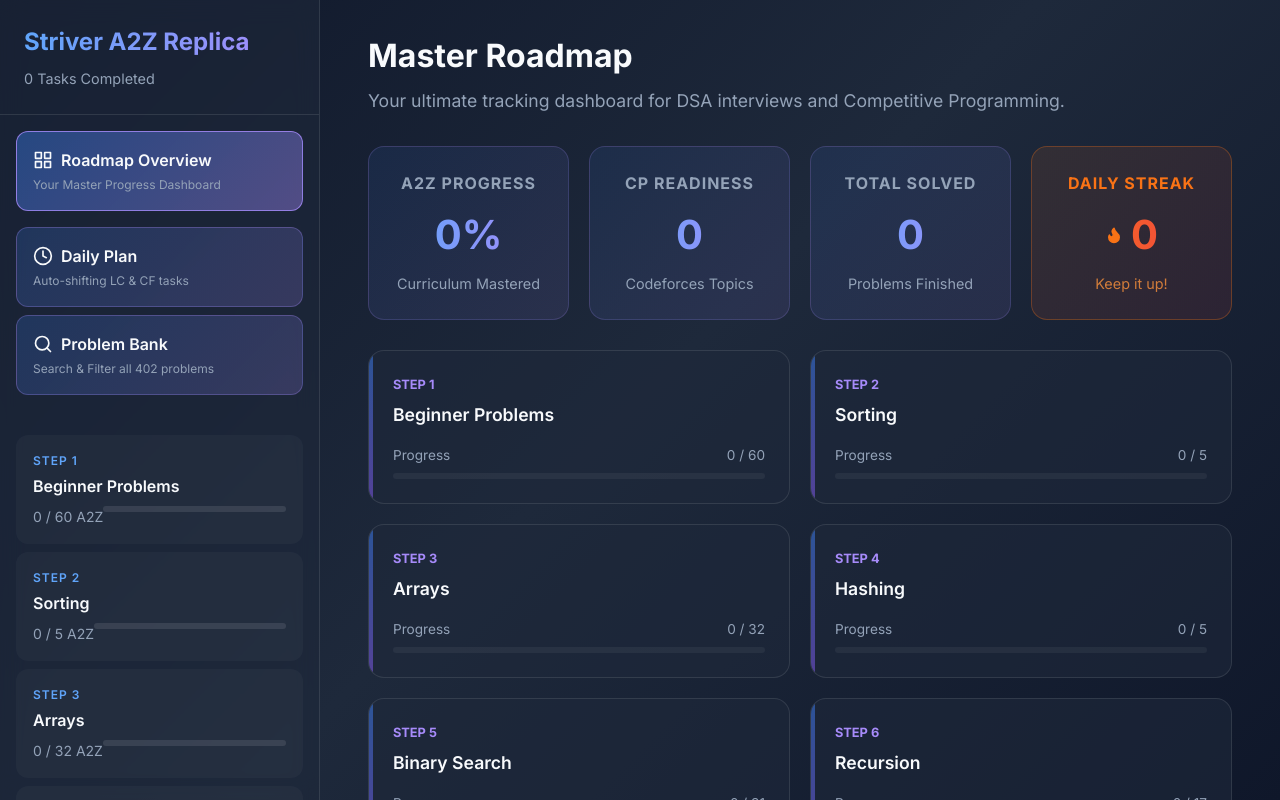
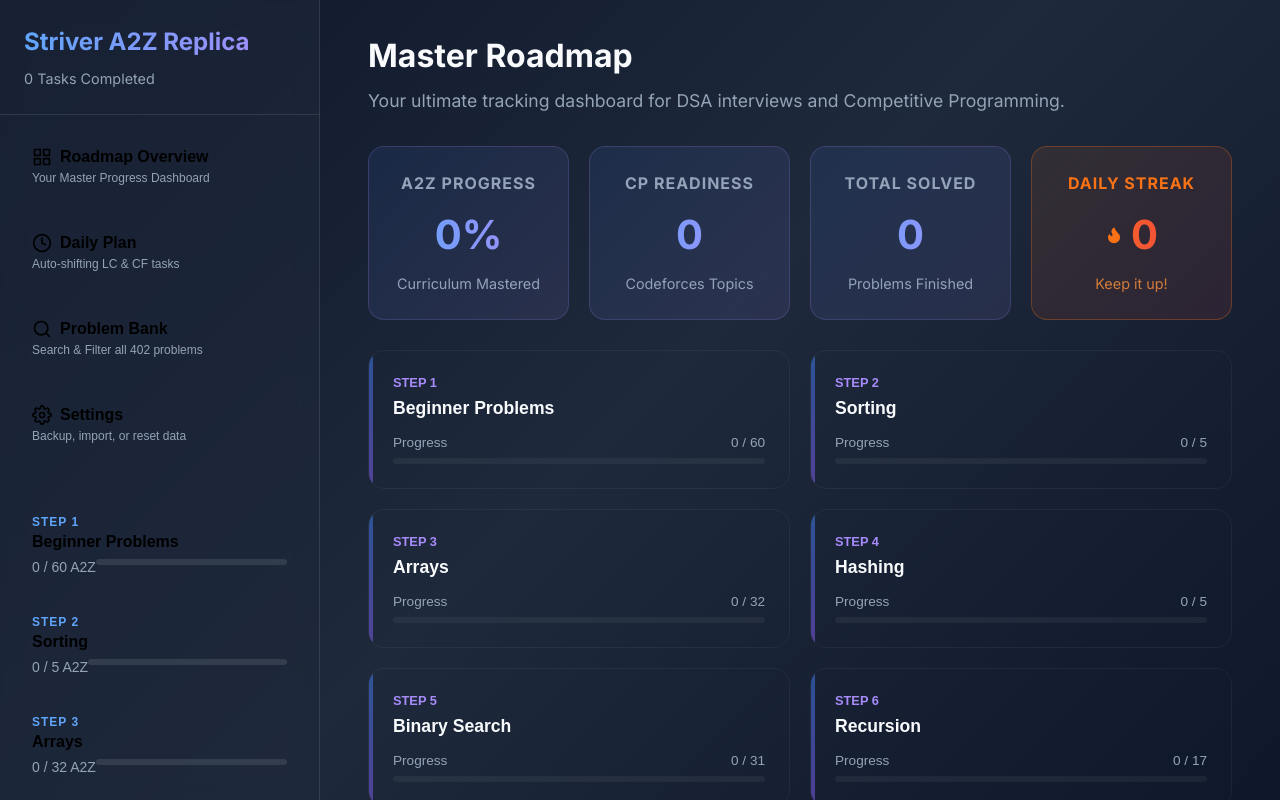
Before and after one commit to adilsukumar/A2Z-DataSheet-Replica, a React (Vite) app: page / in a window 1280 px wide. Built offline with nearby package versions, Linux system fonts and the light colour scheme.

Commit message:
feat: phase 6 - url routing, keyboard accessibility, and settings panel with data export/import

```diff
--- a/src/App.jsx
+++ b/src/App.jsx
@@ -35,6 +35,10 @@
   <svg width="20" height="20" viewBox="0 0 24 24" fill="none" stroke="currentColor" strokeWidth="2" strokeLinecap="round" strokeLinejoin="round"><circle cx="11" cy="11" r="8"></circle><line x1="21" y1="21" x2="16.65" y2="16.65"></line></svg>
 );
 
+const SettingsIcon = () => (
+  <svg width="20" height="20" viewBox="0 0 24 24" fill="none" stroke="currentColor" strokeWidth="2" strokeLinecap="round" strokeLinejoin="round"><circle cx="12" cy="12" r="3"></circle><path d="M19.4 15a1.65 1.65 0 0 0 .33 1.82l.06.06a2 2 0 0 1 0 2.83 2 2 0 0 1-2.83 0l-.06-.06a1.65 1.65 0 0 0-1.82-.33 1.65 1.65 0 0 0-1 1.51V21a2 2 0 0 1-2 2 2 2 0 0 1-2-2v-.09A1.65 1.65 0 0 0 9 19.4a1.65 1.65 0 0 0-1.82.33l-.06.06a2 2 0 0 1-2.83 0 2 2 0 0 1 0-2.83l.06-.06a1.65 1.65 0 0 0 .33-1.82 1.65 1.65 0 0 0-1.51-1H3a2 2 0 0 1-2-2 2 2 0 0 1 2-2h.09A1.65 1.65 0 0 0 4.6 9a1.65 1.65 0 0 0-.33-1.82l-.06-.06a2 2 0 0 1 0-2.83 2 2 0 0 1 2.83 0l.06.06a1.65 1.65 0 0 0 1.82.33H9a1.65 1.65 0 0 0 1-1.51V3a2 2 0 0 1 2-2 2 2 0 0 1 2 2v.09a1.65 1.65 0 0 0 1 1.51 1.65 1.65 0 0 0 1.82-.33l.06-.06a2 2 0 0 1 2.83 0 2 2 0 0 1 0 2.83l-.06.06a1.65 1.65 0 0 0-.33 1.82V9a1.65 1.65 0 0 0 1.51 1H21a2 2 0 0 1 2 2 2 2 0 0 1-2 2h-.09a1.65 1.65 0 0 0-1.51 1z"></path></svg>
+);
+
 const getCFTag = (topic) => {
   const t = topic.toLowerCase();
   if (t.includes('math')) return 'math';
@@ -51,8 +55,24 @@
 };
 
 function App() {
-  const [activeView, setActiveView] = useState('roadmap');
+  const [activeView, setActiveView] = useState(() => {
+    const hash = window.location.hash.replace('#', '');
+    return hash || 'roadmap';
+  });
   const [activeNoteId, setActiveNoteId] = useState(null);
+
+  useEffect(() => {
+    const handleHashChange = () => {
+      const hash = window.location.hash.replace('#', '');
+      setActiveView(hash || 'roadmap');
+    };
+    window.addEventListener('hashchange', handleHashChange);
+    return () => window.removeEventListener('hashchange', handleHashChange);
+  }, []);
+
+  const navigate = (view) => {
+    window.location.hash = view;
+  };
 
   // Search State
   const [searchQuery, setSearchQuery] = useState('');
@@ -336,16 +356,18 @@
           </div>
         </div>
 
-        <div className="roadmap-grid">
+                <div className="roadmap-grid">
           {steps.map(step => {
             const progress = getStepProgress(step.n);
             if (progress.total === 0) return null;
 
             return (
-              <div
+              <button
                 key={step.n}
                 className="roadmap-card"
-                onClick={() => setActiveView(step.n)}
+                onClick={() => navigate(`step-${step.n}`)}
+                aria-label={`View Step ${step.n}: ${step.title}`}
+                style={{ textAlign: 'left', display: 'block', width: '100%', background: 'var(--surface-light)', border: '1px solid rgba(255,255,255,0.05)' }}
               >
                 <div className="roadmap-step-num">Step {step.n}</div>
                 <div className="roadmap-title">{step.title}</div>
@@ -364,7 +386,7 @@
                     }}
                   ></div>
                 </div>
-              </div>
+              </button>
             );
           })}
         </div>
@@ -576,6 +598,99 @@
     );
   };
 
+  const renderSettingsView = () => {
+    const handleExport = () => {
+      const data = {
+        solved: Array.from(solved),
+        bookmarked: Array.from(bookmarked),
+        review: Array.from(review),
+        notes,
+        streak,
+        dailyState
+      };
+      const blob = new Blob([JSON.stringify(data, null, 2)], { type: 'application/json' });
+      const url = URL.createObjectURL(blob);
+      const a = document.createElement('a');
+      a.href = url;
+      a.download = `a2z-progress-${new Date().toISOString().split('T')[0]}.json`;
+      a.click();
+    };
+
+    const handleImport = (e) => {
+      const file = e.target.files[0];
+      if (!file) return;
+      const reader = new FileReader();
+      reader.onload = (event) => {
+        try {
+          const data = JSON.parse(event.target.result);
+          if (data.solved) setSolved(new Set(data.solved));
+          if (data.bookmarked) setBookmarked(new Set(data.bookmarked));
+          if (data.review) setReview(new Set(data.review));
+          if (data.notes) setNotes(data.notes);
+          if (data.streak) setStreak(data.streak);
+          if (data.dailyState) setDailyState(data.dailyState);
+          alert('Progress imported successfully!');
+        } catch (err) {
+          alert('Failed to parse file. Make sure it is a valid A2Z backup JSON.');
+        }
+      };
+      reader.readAsText(file);
+    };
+
+    const handleReset = () => {
+      if (window.confirm("⚠️ WARNING: This will permanently erase ALL your progress (solved, bookmarks, notes, streak) from this browser! Are you absolutely sure?")) {
+        setSolved(new Set());
+        setBookmarked(new Set());
+        setReview(new Set());
+        setNotes({});
+        setStreak({ current: 0, lastDate: null });
+        setDailyState(null);
+        localStorage.clear();
+      }
+    };
+
+    return (
+      <div className="animate-fade-in">
+        <div className="main-header">
+          <h2>Settings</h2>
+          <p>Manage your data, import/export progress, and customize the app.</p>
+        </div>
+
+        <div className="timeline-card" style={{ maxWidth: '600px' }}>
+          <div className="topic-section" style={{ border: 'none', background: 'transparent', marginBottom: 0 }}>
+            <div style={{ padding: '20px 24px', borderBottom: '1px solid rgba(255,255,255,0.05)' }}>
+              <h3>Backup & Restore</h3>
+              <p style={{ color: 'var(--text-secondary)', fontSize: '0.9rem', marginTop: '8px', marginBottom: '16px' }}>
+                Your progress is stored securely in this browser. Export it to keep a backup or transfer it to another device.
+              </p>
+              <div style={{ display: 'flex', gap: '12px' }}>
+                <button className="learn-btn practice" onClick={handleExport} style={{ cursor: 'pointer' }}>
+                  📥 Export JSON
+                </button>
+                <label className="learn-btn youtube" style={{ cursor: 'pointer', margin: 0 }}>
+                  📤 Import JSON
+                  <input type="file" accept=".json" onChange={handleImport} style={{ display: 'none' }} />
+                </label>
+              </div>
+            </div>
+
+            <div style={{ padding: '20px 24px', background: 'rgba(239, 68, 68, 0.05)' }}>
+              <h3 style={{ color: '#ef4444' }}>Danger Zone</h3>
+              <p style={{ color: 'var(--text-secondary)', fontSize: '0.9rem', marginTop: '8px', marginBottom: '16px' }}>
+                Irreversibly delete all local progress. This action cannot be undone.
+              </p>
+              <button className="learn-btn" onClick={handleReset} style={{ color: '#ef4444', borderColor: 'rgba(239, 68, 68, 0.3)', background: 'rgba(239, 68, 68, 0.1)', cursor: 'pointer' }}>
+                🗑️ Reset All Progress
+              </button>
+            </div>
+          </div>
+        </div>
+      </div>
+    );
+  };
+
+  const currentStep = activeView.startsWith('step-') ? parseInt(activeView.replace('step-', '')) : null;
+
   return (
     <>
       <aside className="sidebar">
@@ -587,10 +702,10 @@
         </div>
 
         <div className="sidebar-content">
-          <div
+          <button
             className={`step-item timeline-btn ${activeView === 'roadmap' ? 'active' : ''}`}
-            onClick={() => setActiveView('roadmap')}
-            style={{ marginBottom: '8px' }}
+            onClick={() => navigate('roadmap')}
+            style={{ marginBottom: '8px', width: '100%', textAlign: 'left', background: 'transparent', border: 'none', cursor: 'pointer' }}
           >
             <div style={{ display: 'flex', alignItems: 'center', gap: '8px' }}>
               <RoadmapIcon />
@@ -599,11 +714,12 @@
             <p style={{ fontSize: '0.75rem', color: 'var(--text-secondary)', marginTop: '4px' }}>
               Your Master Progress Dashboard
             </p>
-          </div>
+          </button>
 
-          <div
+          <button
             className={`step-item timeline-btn ${activeView === 'timeline' ? 'active' : ''}`}
-            onClick={() => setActiveView('timeline')}
+            onClick={() => navigate('timeline')}
+            style={{ width: '100%', textAlign: 'left', background: 'transparent', border: 'none', cursor: 'pointer' }}
           >
             <div style={{ display: 'flex', alignItems: 'center', gap: '8px' }}>
               <TimelineIcon />
@@ -612,11 +728,12 @@
             <p style={{ fontSize: '0.75rem', color: 'var(--text-secondary)', marginTop: '4px' }}>
               Auto-shifting LC & CF tasks
             </p>
-          </div>
+          </button>
 
-          <div
+          <button
             className={`step-item timeline-btn ${activeView === 'search' ? 'active' : ''}`}
-            onClick={() => setActiveView('search')}
+            onClick={() => navigate('search')}
+            style={{ width: '100%', textAlign: 'left', background: 'transparent', border: 'none', cursor: 'pointer', marginTop: '8px' }}
           >
             <div style={{ display: 'flex', alignItems: 'center', gap: '8px' }}>
               <SearchIcon />
@@ -625,7 +742,21 @@
             <p style={{ fontSize: '0.75rem', color: 'var(--text-secondary)', marginTop: '4px' }}>
               Search & Filter all {problems.length} problems
             </p>
-          </div>
+          </button>
+
+          <button
+            className={`step-item timeline-btn ${activeView === 'settings' ? 'active' : ''}`}
+            onClick={() => navigate('settings')}
+            style={{ width: '100%', textAlign: 'left', background: 'transparent', border: 'none', cursor: 'pointer', marginTop: '8px' }}
+          >
+            <div style={{ display: 'flex', alignItems: 'center', gap: '8px' }}>
+              <SettingsIcon />
+              <span style={{ fontWeight: '600', fontSize: '1rem' }}>Settings</span>
+            </div>
+            <p style={{ fontSize: '0.75rem', color: 'var(--text-secondary)', marginTop: '4px' }}>
+              Backup, import, or reset data
+            </p>
+          </button>
 
           <hr className="sidebar-divider" />
 
@@ -634,10 +765,11 @@
             if (progress.total === 0) return null;
 
             return (
-              <div
+              <button
                 key={step.n}
-                className={`step-item ${activeView === step.n ? 'active' : ''}`}
-                onClick={() => setActiveView(step.n)}
+                className={`step-item ${currentStep === step.n ? 'active' : ''}`}
+                onClick={() => navigate(`step-${step.n}`)}
+                style={{ width: '100%', textAlign: 'left', background: 'transparent', border: 'none', cursor: 'pointer' }}
               >
                 <div className="step-number">Step {step.n}</div>
                 <div className="step-title">{step.title}</div>
@@ -650,7 +782,7 @@
                     ></div>
                   </div>
                 </div>
-              </div>
+              </button>
             );
           })}
         </div>
@@ -660,7 +792,8 @@
         {activeView === 'roadmap' ? renderRoadmapView() :
          activeView === 'timeline' ? renderTimelineView() :
          activeView === 'search' ? renderSearchView() :
-         renderStepView(activeView)}
+         activeView === 'settings' ? renderSettingsView() :
+         currentStep ? renderStepView(currentStep) : renderRoadmapView()}
       </main>
     </>
   );
```
